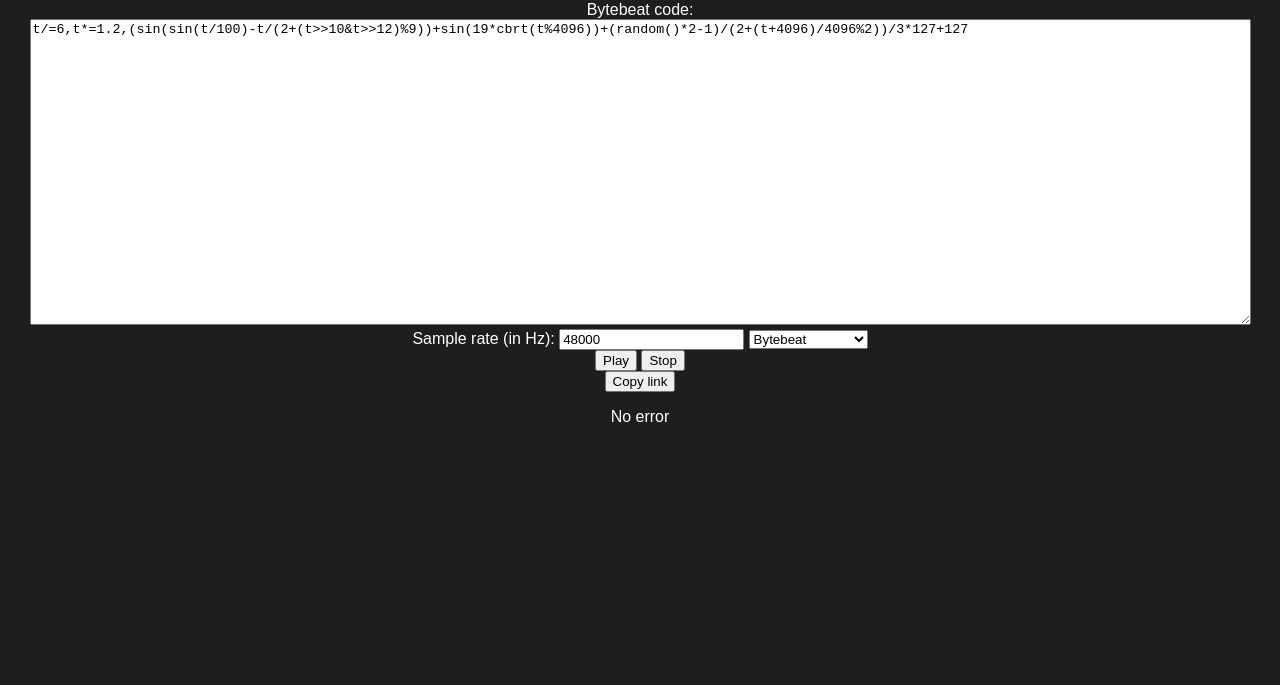
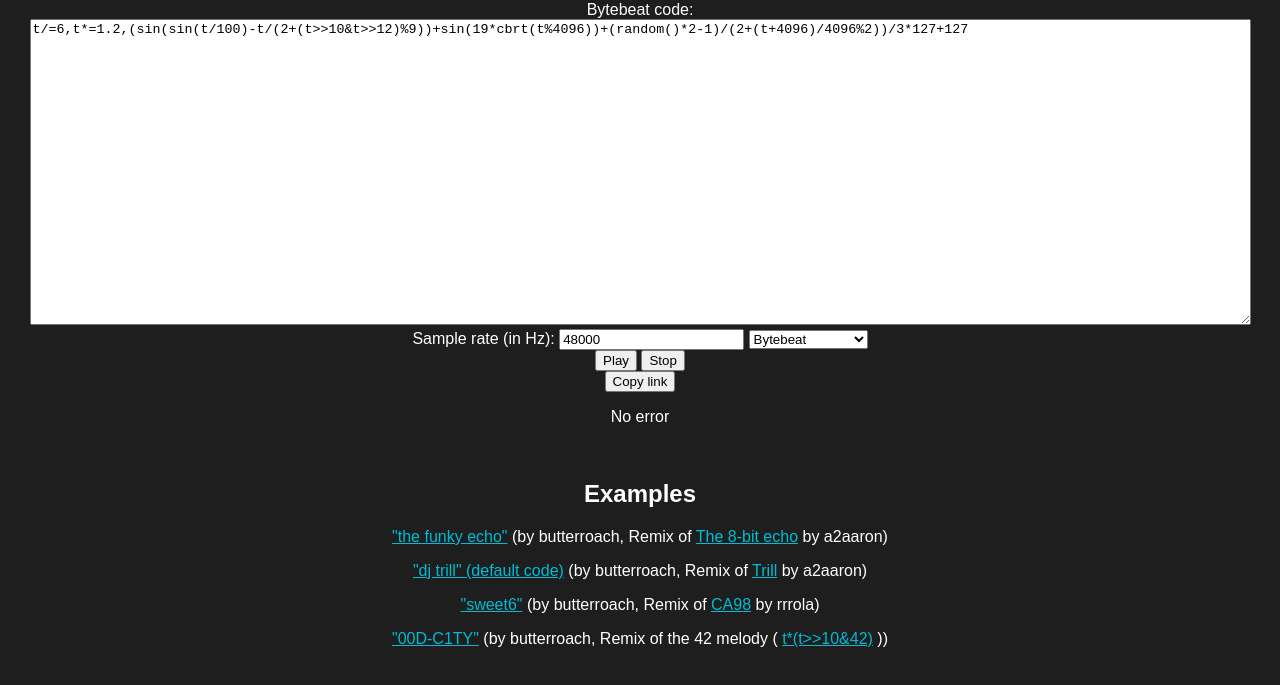
Before and after one commit to Butterroach/jstebeat, a plain HTML site: page index.html in a window 1280 px wide. Shown: the part 79-764 px from the top of the page. Drawn offline with Linux system fonts and the light colour scheme.

Commit message:
fixed link copying and added some examples

```diff
--- a/index.html
+++ b/index.html
@@ -4,7 +4,7 @@
     <meta charset="UTF-8" />
     <meta name="viewport" content="width=device-width, initial-scale=1.0" />
     <link href="index.css" rel="stylesheet" />
-    <title>JStebeat</title>
+    <title><strong>JS</strong>tebeat</title>
     <script src="script.js"></script>
   </head>
   <body>
@@ -37,6 +37,54 @@
         Copy link
       </button>
       <p id="error">No error</p>
+      <br />
+      <h2>Examples</h2>
+      <p>
+        <a
+          href="javascript:hash_change('#dC89NC44LHQ+PjEyJiYoc2luKCh0LSh0Pj40JnQ+PjgpJnQ+PjEyKS0xKStzaW4oMjUqY2JydCh0JTQwOTYpKSsocmFuZG9tKCkqKH50Pj4nMzI0MTUzNDInW3Q+PjE3JjddJjI1NSk+PjYpKS80LjUtLjI1@48000]fb')"
+          >"the funky echo"</a
+        >
+        (by butterroach, Remix of
+        <a
+          href="https://www.reddit.com/r/bytebeat/comments/20km9l/cool_equations/"
+          >The 8-bit echo</a
+        >
+        by a2aaron)
+      </p>
+      <p>
+        <a
+          href="javascript:hash_change('#dC89Nix0Kj0xLjIsKHNpbihzaW4odC8xMDApLXQvKDIrKHQ+PjEwJnQ+PjEyKSU5KSkrc2luKDE5KmNicnQodCU0MDk2KSkrKHJhbmRvbSgpKjItMSkvKDIrKHQrNDA5NikvNDA5NiUyKSkvMyoxMjcrMTI3@48000]bb')"
+          >"dj trill" (default code)</a
+        >
+        (by butterroach, Remix of
+        <a
+          href="https://www.reddit.com/r/bytebeat/comments/20km9l/cool_equations/"
+          >Trill</a
+        >
+        by a2aaron)
+      </p>
+      <p>
+        <a
+          href="javascript:hash_change('#dCooMHhDQTk4Q0E5OENBOThDQT4+KHQ+PjkmMHhDQTk4Q0E5QT4+KHQ+PjEwKSkmMTUpfHQ+Pjg=@8000]bb')"
+          >"sweet6"</a
+        >
+        (by butterroach, Remix of
+        <a href="http://www.pouet.net/topic.php?which=8357&page=9#c388902"
+          >CA98</a
+        >
+        by rrrola)
+      </p>
+      <p>
+        <a
+          href="javascript:hash_change('#c2luKDE5KmNicnQodConMTEzMzU1NzknW3Q+PjEzKzEmN10lODE5MykpKjQ5K3Npbih0Kig0My0xJih0Pj4xMSkrMy0xKS8yMykqNTErMjEqKHJhbmRvbSgpKih+dD4+MyYyNTUpPj43LTEpKzEwOQ==@16001]bb')"
+          >"00D-C1TY"</a
+        >
+        (by butterroach, Remix of the 42 melody (
+        <a href="javascript:hash_change('#dCoodD4+MTAmNDIp@8000]bb')"
+          >t*(t>>10&42)</a
+        >
+        ))
+      </p>
     </div>
   </body>
 </html>
--- a/script.js
+++ b/script.js
@@ -1,12 +1,17 @@
 let isPlaying;
 
-setTimeout(() => {
-  if (window.location.hash) {
-    hashparts = window.location.hash.substring(1).split("@");
-    document.getElementById("bytebeat-code").value = atob(hashparts[0]);
-    document.getElementById("sample-rate").value = parseInt(hashparts[1]);
-  }
-});
+setTimeout(
+  (hash_change = (a) => {
+    hash = a || window.location.hash;
+    if (hash) {
+      hashparts = a.substring(1).split("@");
+      hashparts[2] = a.substring(1).split("]")[1];
+      document.getElementById("bytebeat-code").value = atob(hashparts[0]);
+      document.getElementById("sample-rate").value = parseInt(hashparts[1]);
+      document.getElementById("mode").value = hashparts[2];
+    }
+  })
+);
 
 async function copyLink() {
   copylinkbutton = document.getElementById("copylinkbutt");
@@ -14,10 +19,14 @@
     "https://butterroach.github.io/jstebeat/#" +
       btoa(document.getElementById("bytebeat-code").value) +
       "@" +
-      document.getElementById("sample-rate").value
+      document.getElementById("sample-rate").value +
+      "]" +
+      document.getElementById("mode").value
   );
-  copylinkbutton.InnerText = "Copied!";
-  setTimeout(() => (copylinkbutton.InnerText = "Copy link"), 3e3);
+  copylinkbutton.textContent = "Copied!";
+  setTimeout(function () {
+    copylinkbutton.textContent = "Copy link";
+  }, 3000);
 }
 
 function numToInt8(num) {
```
